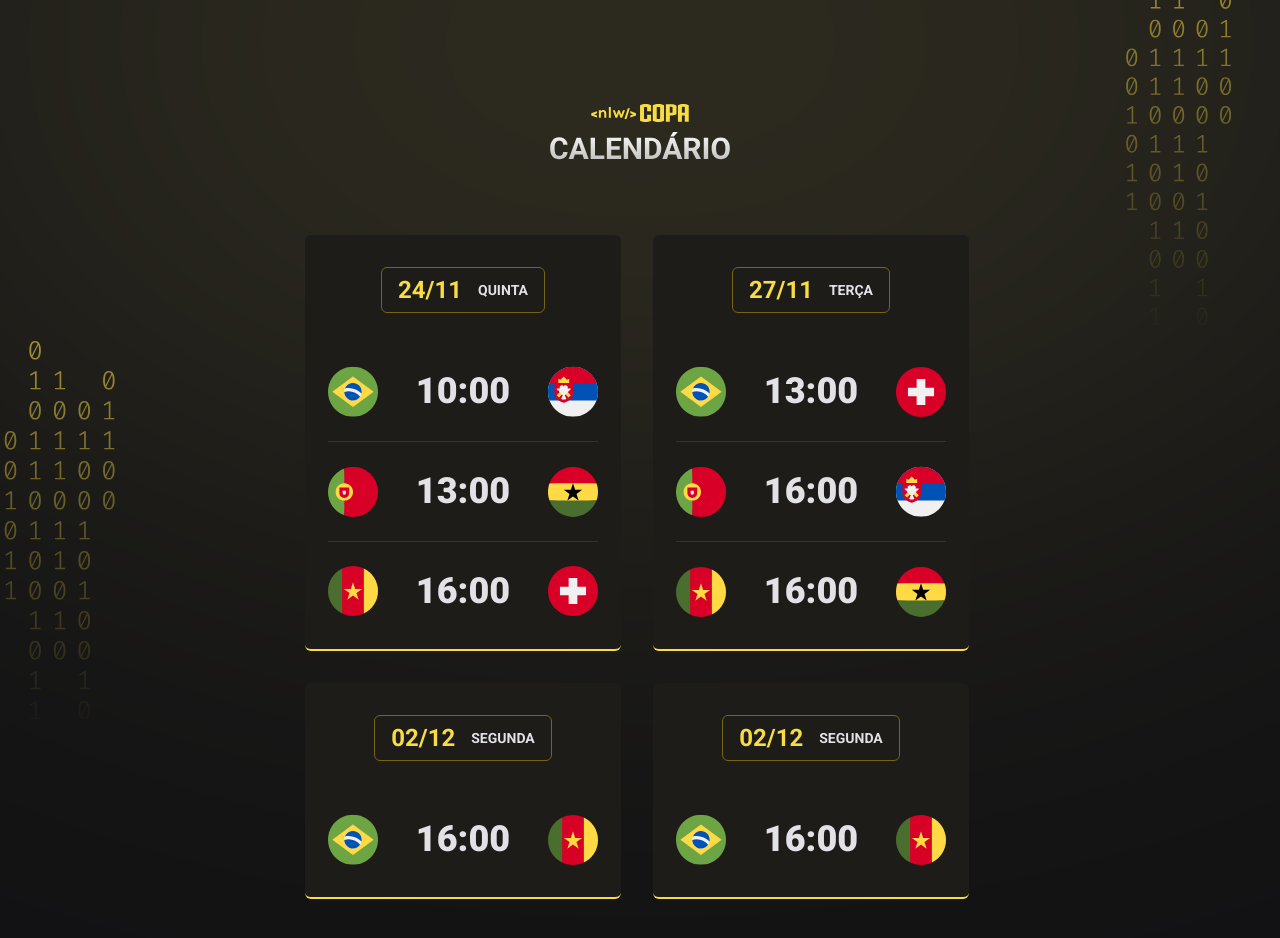
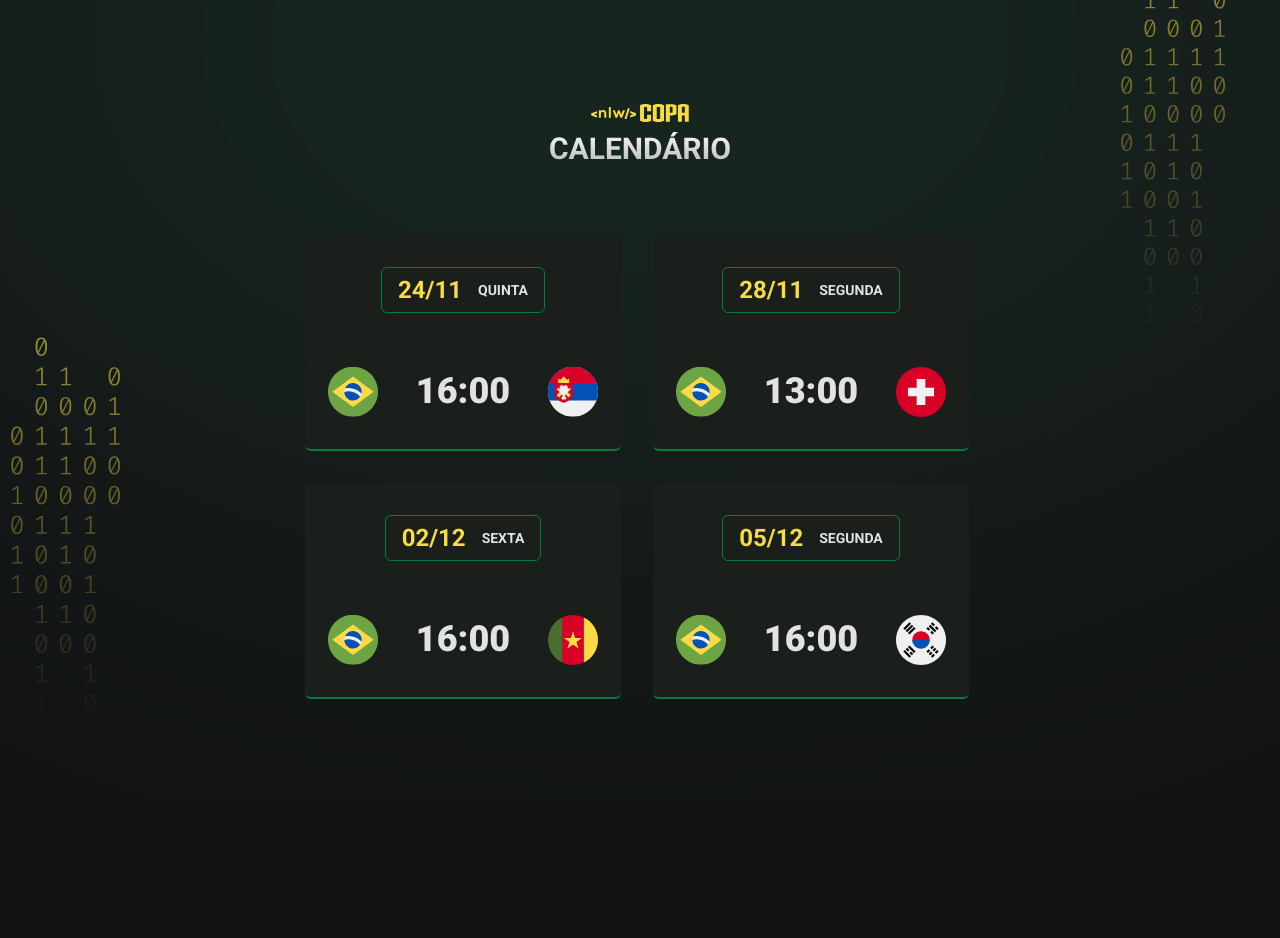
Before and after one commit to Gleis0nLemos/NLW_10-EXPLORER, a plain HTML site: page index.html in a window 1280 px wide. After the commit the page ends 800 px from the top, so only its background shows below. Drawn offline with Linux system fonts and the light colour scheme.

Commit message:
:tada: doc: add README.md

```diff
--- a/index.html
+++ b/index.html
@@ -14,7 +14,7 @@
     />
   </head>
 
-  <body class="yellow">
+  <body class="green">
     <div id="app">
       <header>
         <img src="./assets/logo.svg" alt="Logo da Nlw" />
--- a/main.js
+++ b/main.js
@@ -23,19 +23,7 @@ function createCard(date, day, games) {
 }
 
 document.querySelector("#cards").innerHTML =
-  createCard(
-    "24/11",
-    "quinta",
-    createGame("brazil", "10:00", "serbia") +
-      createGame("portugal", "13:00", "ghana") +
-      createGame("cameroon", "16:00", "switzerland")
-  ) +
-  createCard(
-    "27/11",
-    "terça",
-    createGame("brazil", "13:00", "switzerland") +
-      createGame("portugal", "16:00", "serbia") +
-      createGame("cameroon", "16:00", "ghana")
-  ) +
-  createCard("02/12", "segunda", createGame("brazil", "16:00", "cameroon")) +
-  createCard("02/12", "segunda", createGame("brazil", "16:00", "cameroon"))
+  createCard("24/11", "quinta", createGame("brazil", "16:00", "serbia")) +
+  createCard("28/11", "segunda", createGame("brazil", "13:00", "switzerland")) +
+  createCard("02/12", "sexta", createGame("brazil", "16:00", "cameroon")) +
+  createCard("05/12", "segunda", createGame("brazil", "16:00", "south-korea"))
--- a/style.css
+++ b/style.css
@@ -30,11 +30,7 @@ ul {
 }
 
 body {
-  background-color: #121214;
-  background-image: var(--background-img);
-  background-repeat: no-repeat;
-  background-position: top center;
-  background-size: cover;
+  background: #121214 var(--background-img) no-repeat top center/cover;
 }
 
 body * {
```
Also changed, not shown: .github/preview.jpg (added), assets/icon-south-korea.svg (added), 1 other file.
